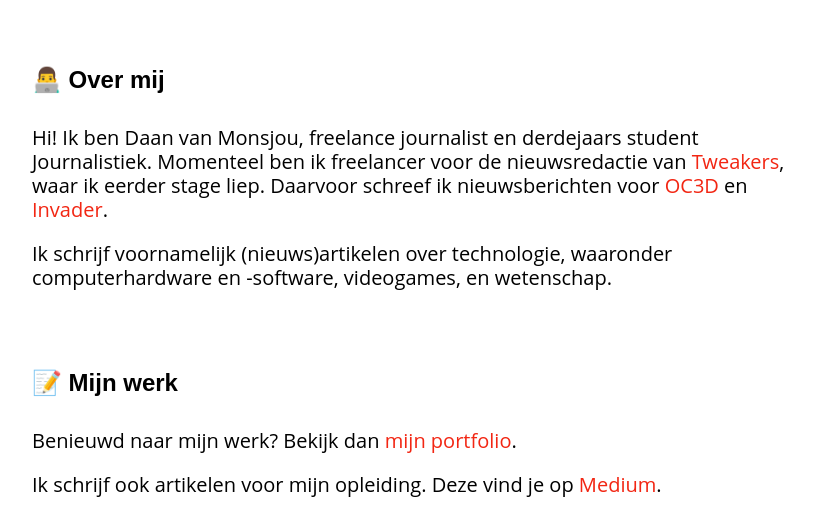
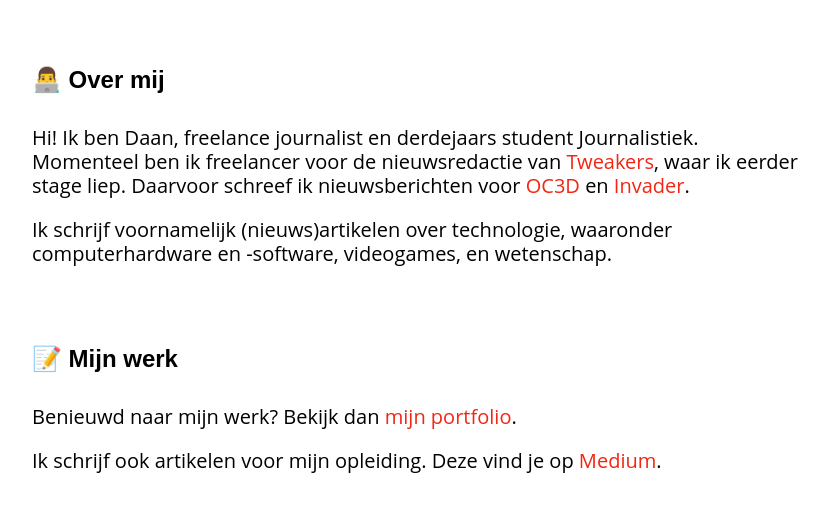
Before and after one commit to AverageNL/mywebsite, a plain HTML site: page index.html in a window 1280 px wide. Shown: the part 271-785 px from the top of the page, without its empty margins (224-1053 px from the left). Drawn offline with Linux system fonts and the light colour scheme.

Commit message:
Update index.html

```diff
--- a/index.html
+++ b/index.html
@@ -29,7 +29,7 @@
 	<div>
 		<br>
 		<h4>👨‍💻 Over mij</h4>
-		<p>Hi! Ik ben Daan van Monsjou, freelance journalist en derdejaars student Journalistiek.
+		<p>Hi! Ik ben Daan, freelance journalist en derdejaars student Journalistiek.
 		Momenteel ben ik freelancer voor de nieuwsredactie van <a href="https://tweakers.net/crew/864/" target = "_blank">Tweakers</a>, waar ik eerder stage liep.
 		Daarvoor schreef ik nieuwsberichten voor <a href="https://overclock3d.net" target = "_blank">OC3D</a> en <a href="https://www.invader.be/" target = "_blank">Invader</a>.</p>
 		<p>Ik schrijf voornamelijk (nieuws)artikelen over technologie, waaronder computerhardware en -software, videogames, en wetenschap.</p>
```
